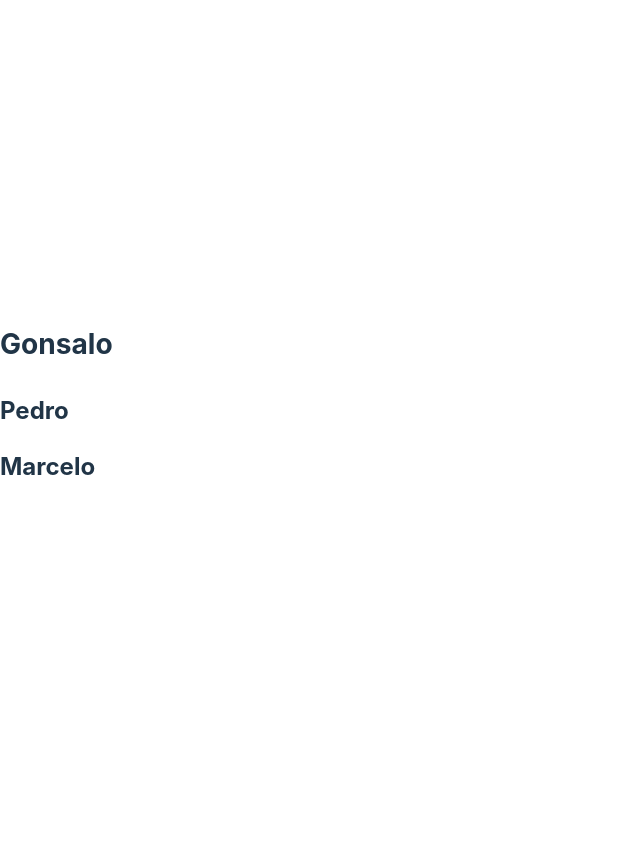
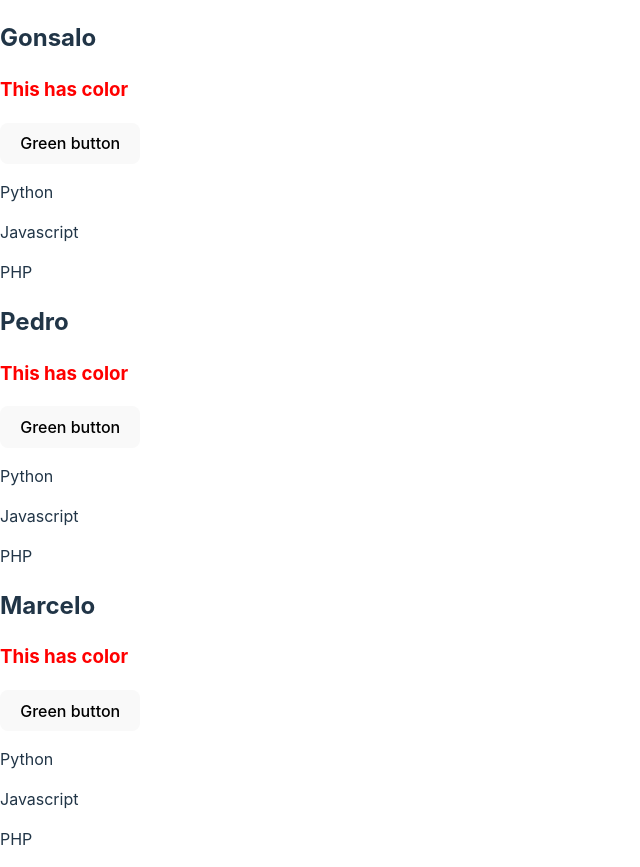
Before and after one commit to Viktorres19/educational-project-react, a React (Vite) app: page / in a window 1280 px wide. Shown: the whole page, without its empty margins (0-640 px from the left). Before the commit the page ends 800 px from the top, so only its background shows below. Built offline with nearby package versions, Linux system fonts and the light colour scheme.

Commit message:
03 ternary operators, lists in react, css in react

```diff
--- a/src/App.jsx
+++ b/src/App.jsx
@@ -1,5 +1,7 @@
+import Item from './components/Item'
+
 const App = () => {
-  const name = <h3>Gonsalo</h3>
+  const name = 'Gonsalo'
   return (
     <>
       <User name={name} />
@@ -10,9 +12,21 @@ const App = () => {
 }
 
 const User = ({name}) => {
+  const isGreen = true
+  const languages = ['Python', 'Javascript', 'PHP']
   return (
     <div className="user">
       <h2>{name}</h2>
+      <h3 style={{color: "red"}}>This has color</h3>
+      {
+        isGreen ? <button>Green button</button> : ''
+      }
+      {
+        languages.map((language, key) => {
+          return <Item key={key} language={language} />
+        })
+      }
+
     </div>
   )
 }
--- /dev/null
+++ b/src/components/Item.jsx
@@ -0,0 +1,9 @@
+const Item = ({language}) => {
+  return (
+    <div className="languages-block">
+      <p>{language}</p>
+    </div>
+  );
+};
+
+export default Item
```
